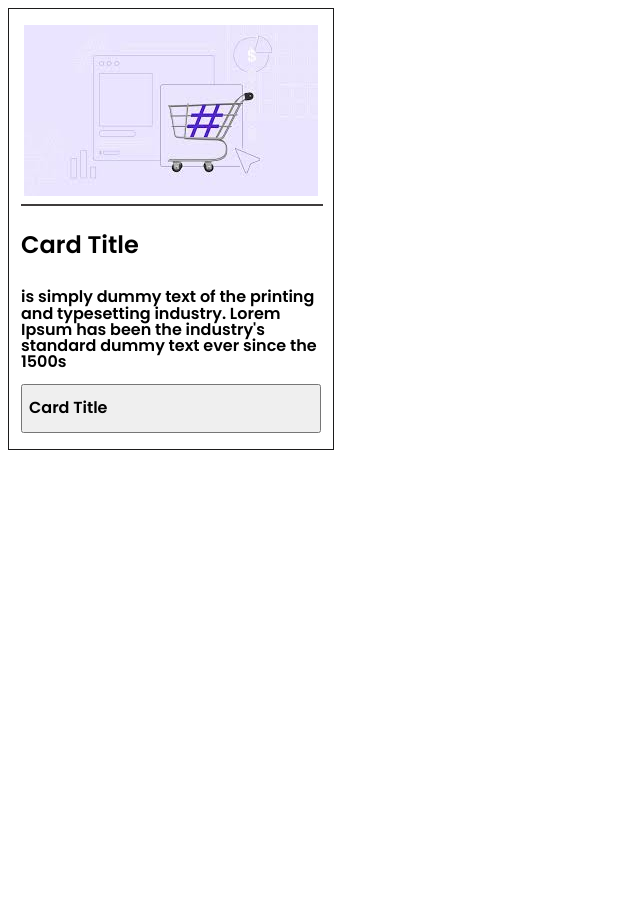
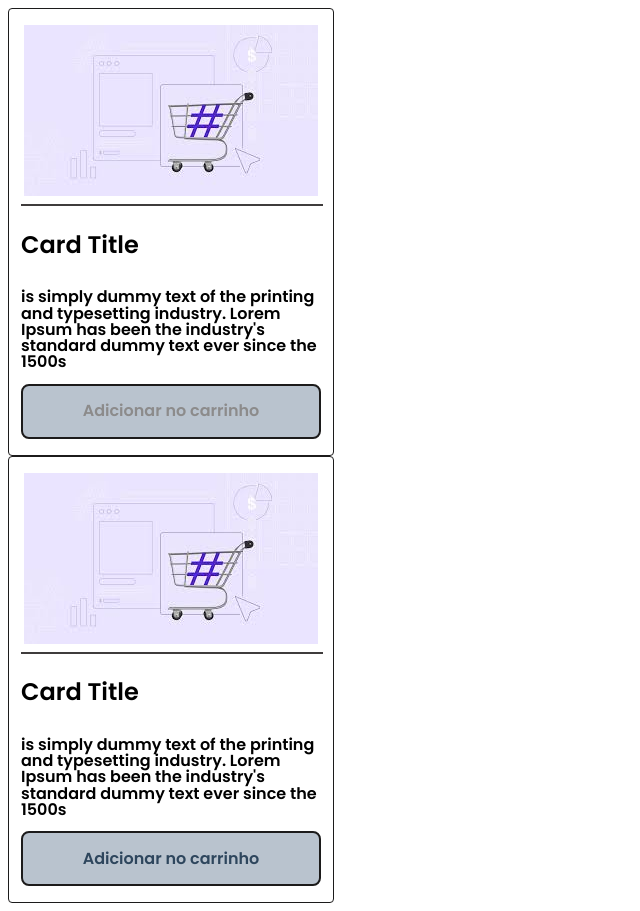
Before and after one commit to PedroHRFerreira/controle-de-estado, a Nuxt app: page / in a window 1280 px wide. Shown: the whole page, without its empty margins (0-640 px from the left). Before the commit the page ends 800 px from the top, so only its background shows below. Built offline with nearby package versions, Linux system fonts and the light colour scheme.

Commit message:
feat: :sparkles: trasformando os card em arrays

```diff
--- a/components/molecules/card/Index.vue
+++ b/components/molecules/card/Index.vue
@@ -1,21 +1,49 @@
 <script lang="ts">
 export default defineComponent({
   name: "MoleculesCard",
+  setup() {
+    const cards = computed(() => {
+      return [
+        {
+          title: "Card Title",
+          description:
+            "is simply dummy text of the printing and typesetting industry. Lorem Ipsum has been the industry's standard dummy text ever since the 1500s",
+          image: "/images/sales.jpeg",
+          disabled: false,
+        },
+        {
+          title: "Card Title",
+          description:
+            "is simply dummy text of the printing and typesetting industry. Lorem Ipsum has been the industry's standard dummy text ever since the 1500s",
+          image: "/images/sales.jpeg",
+          disabled: true,
+        },
+      ];
+    });
+
+    return {
+      cards,
+    };
+  },
 });
 </script>
 
 <template>
-  <aside class="card">
-    <img src="/images/sales.jpeg" alt="placeholder" />
+  <aside v-for="(card, index) in cards" :key="index" class="card">
+    <img :src="card.image" alt="imagem de um produto" />
     <hr class="card--divider" />
     <div class="card__content">
-      <AtomsText size="medium" text="Card Title" />
-      <AtomsText
-        size="extra-small"
-        text="is simply dummy text of the printing and typesetting industry. Lorem Ipsum has been the industry's standard dummy text ever since the 1500s"
-      />
-      <button class="card--button" @click="$emit('on-click')">
-        <AtomsText size="extra-small" text="Card Title" />
+      <AtomsText size="medium" :text="card.title" />
+      <AtomsText size="extra-small" :text="card.description" />
+      <button
+        :class="
+          card.disabled
+            ? 'card__content--button--disabled'
+            : 'card__content--button'
+        "
+        @click="$emit('on-click')"
+      >
+        <AtomsText size="extra-small" text="Adicionar no carrinho" />
       </button>
     </div>
   </aside>
--- a/components/molecules/card/styles.module.scss
+++ b/components/molecules/card/styles.module.scss
@@ -8,6 +8,7 @@
 }
 .card {
   border: 1px solid #1c1b1b;
+  border-radius: 4px;
   padding: 16px 12px;
   max-width: 300px;
   height: auto;
@@ -22,5 +23,35 @@
     width: 100%;
     height: fit-content;
     @include flex(center, "false");
+
+    &--button {
+      cursor: pointer;
+      padding: 4px 8px;
+      border-radius: 8px;
+      display: flex;
+      justify-content: center;
+      align-items: center;
+      background: rgba(25, 59, 92, 0.3);
+      transition: border 0.5s ease-in-out;
+      border: 2px solid #1c1b1b;
+      color: #8c8b8b;
+      font-size: 1rem;
+
+      &:hover {
+        color: rgba(11, 39, 65, 0.8);
+      }
+    }
+    &--button--disabled {
+      cursor: not-allowed;
+      padding: 4px 8px;
+      border-radius: 8px;
+      display: flex;
+      justify-content: center;
+      align-items: center;
+      background: rgba(25, 59, 92, 0.3);
+      transition: border 0.5s ease-in-out;
+      border: 2px solid #1c1b1b;
+      color: rgba(11, 39, 65, 0.8);
+    }
   }
 }
```
